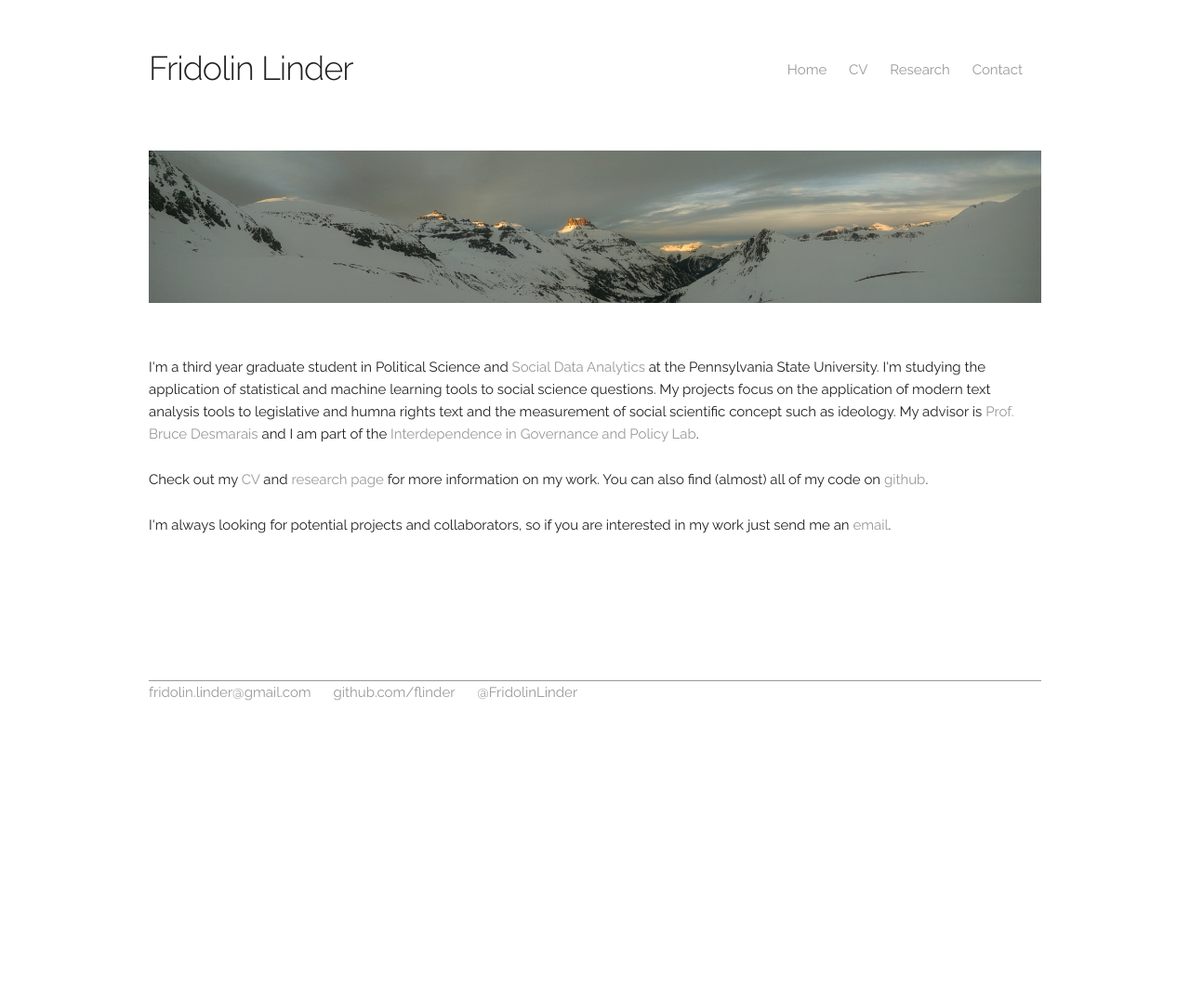
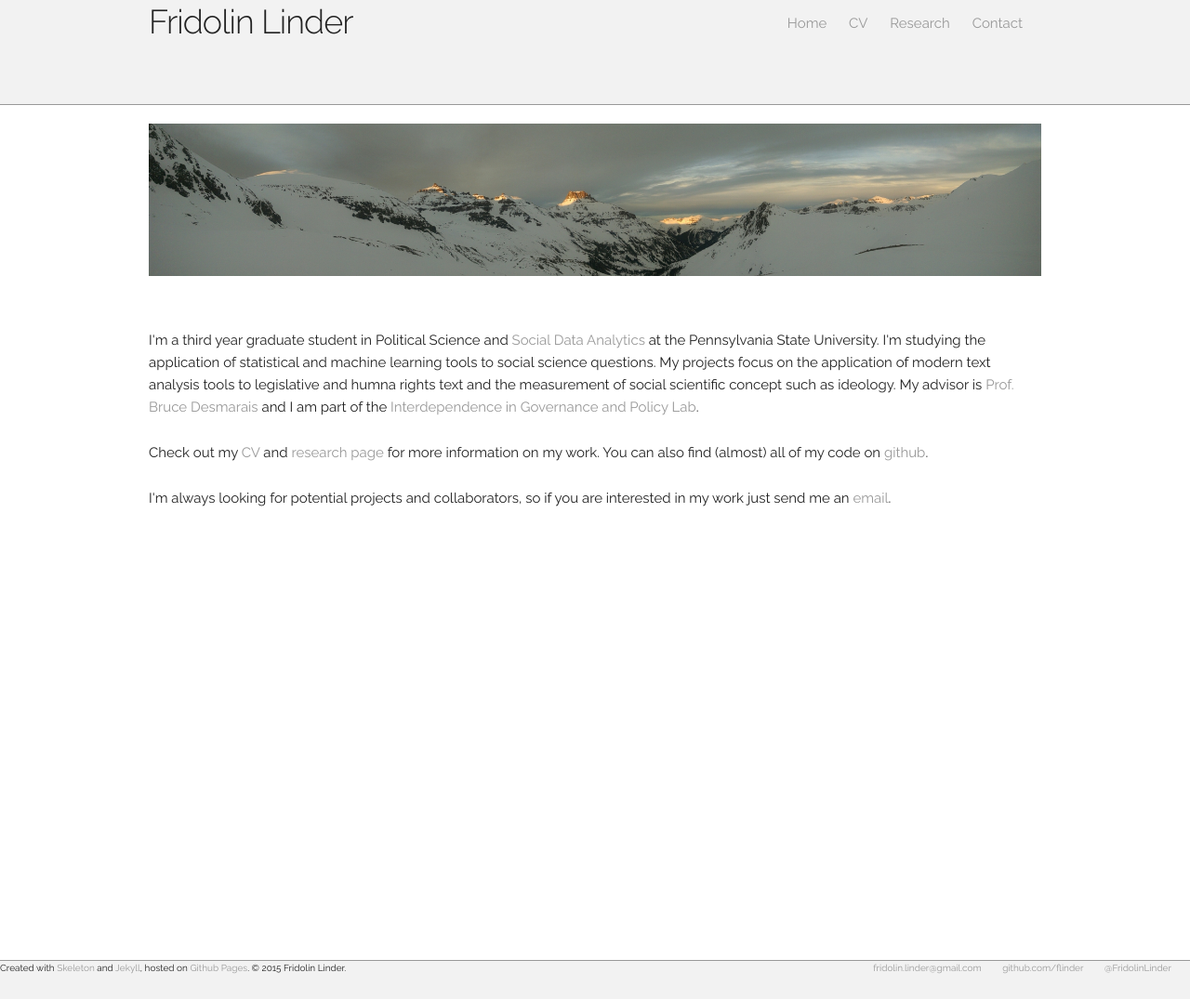
Before and after one commit to flinder/flinder.github.io, a Jekyll site: the page built from index.html, in a window 1280 px wide. Shown: the whole page at 93% size. Built offline with Jekyll 4.4.1, drawn with Linux system fonts in a browser that asks for light colours; before the commit the page ends 900 px from its top, so only the background shows below that.

Commit message:
added sticky footer

```diff
--- a/_layouts/default.html
+++ b/_layouts/default.html
@@ -19,8 +19,8 @@
 
   <!-- CSS
   –––––––––––––––––––––––––––––––––––––––––––––––––– -->
-  <link rel="stylesheet" href="css/normalize.css">
-  <link rel="stylesheet" href="css/skeleton.css">
+  <link rel="stylesheet" href="/css/normalize.css">
+  <link rel="stylesheet" href="/css/skeleton.css">
 
   <!-- Favicon
   –––––––––––––––––––––––––––––––––––––––––––––––––– -->
@@ -44,9 +44,8 @@
 
   <!-- Primary Page Layout
   –––––––––––––––––––––––––––––––––––––––––––––––––– -->
+   <div id="header" class="row">
        <div class="container">
-
-        <div class="row">
         <div class="four columns">
             <h3>{{ page.title }}</h3>
         </div>
@@ -60,21 +59,34 @@
             </ul>
         </div>
        </div>
+    </div>
+
+
+    <div class="container">
+
 
            {{ content }}
 
 
-        <div class="row">
-            <div id="footer" class="twelve columns">
+    </div>
+
+     <div id="footer" class="row">
+
+         <div class="four columns">
+             Created with <a href="http://getskeleton.com/">Skeleton</a> and <a href="https://jekyllrb.com/">Jekyll</a>, hosted on <a href="https://pages.github.com/">Github Pages</a>. &copy 2015 Fridolin Linder.
+
+        </div>
+
+        <div class="eight columns u-pull-right" align="right">
              <ul>
                 <li><a href="mailto:fridolin.linder@gmail.com">fridolin.linder@gmail.com</a></li>
                 <li><a href="https://github.com/flinder">github.com/flinder</a></li>
                 <li><a href="https://twitter.com/FridolinLinder">@FridolinLinder</a></li>
             </ul>
         </div>
+
       </div>
 
-    </div>
 
 <!-- End Document
   –––––––––––––––––––––––––––––––––––––––––––––––––– -->
--- a/css/skeleton.css
+++ b/css/skeleton.css
@@ -30,10 +30,11 @@
 –––––––––––––––––––––––––––––––––––––––––––––––––– */
 .container {
   position: relative;
+  height: 100%;
   width: 100%;
   max-width: 960px;
   margin: 0 auto;
-  margin-top: 50px;
+  margin-top: 0px;
   padding: 0 20px;
   box-sizing: border-box; }
 .column,
@@ -120,14 +121,19 @@
 html is set to 62.5% so that all the REM measurements throughout Skeleton
 are based on 10px sizing. So basically 1.5rem = 15px :) */
 html {
-  font-size: 62.5%; }
+  font-size: 62.5%;
+  height: 100%;
+}
 body {
   font-size: 1.5em; /* currently ems cause chrome bug misinterpreting rems on body element */
   line-height: 1.6;
   font-weight: 400;
   font-family: "Raleway", "HelveticaNeue", "Helvetica Neue", Helvetica, Arial, sans-serif;
-  color: #222; }
+  color: #222;
+  height: 100%;
+  }
 
+body > #container { height: auto; min-height: 100%; }
 
 /* Typography
 –––––––––––––––––––––––––––––––––––––––––––––––––– */
@@ -456,13 +462,21 @@ there.
 }
 
 #footer {
-    border-top: 1px solid #999;
-    margin-top: 3rem
+    position: relative;
+    clear: both;
+    z-index: 10;
+    border-style: solid;
+    border-color: #999;
+    background-color: #F2F2F2;
+    border-width: 1px 0px 0px 0px;
+    font-size: 1rem;
 }
 
 #header {
+    margin-bottom: 20px;
     border-style: solid;
     border-color: #999;
+    background-color: #F2F2F2;
     border-width: 0px 0px 1px 0px;
 }
 
@@ -470,7 +484,10 @@ there.
     margin-bottom: 10rem
 }
 
-/* Stuff for research page */
+
+
+
+/*0--------------------- Stuff for research page */
 
 .research.post {
     border-style: solid;
```
Lines whose indentation alone changed are shown as unchanged.
